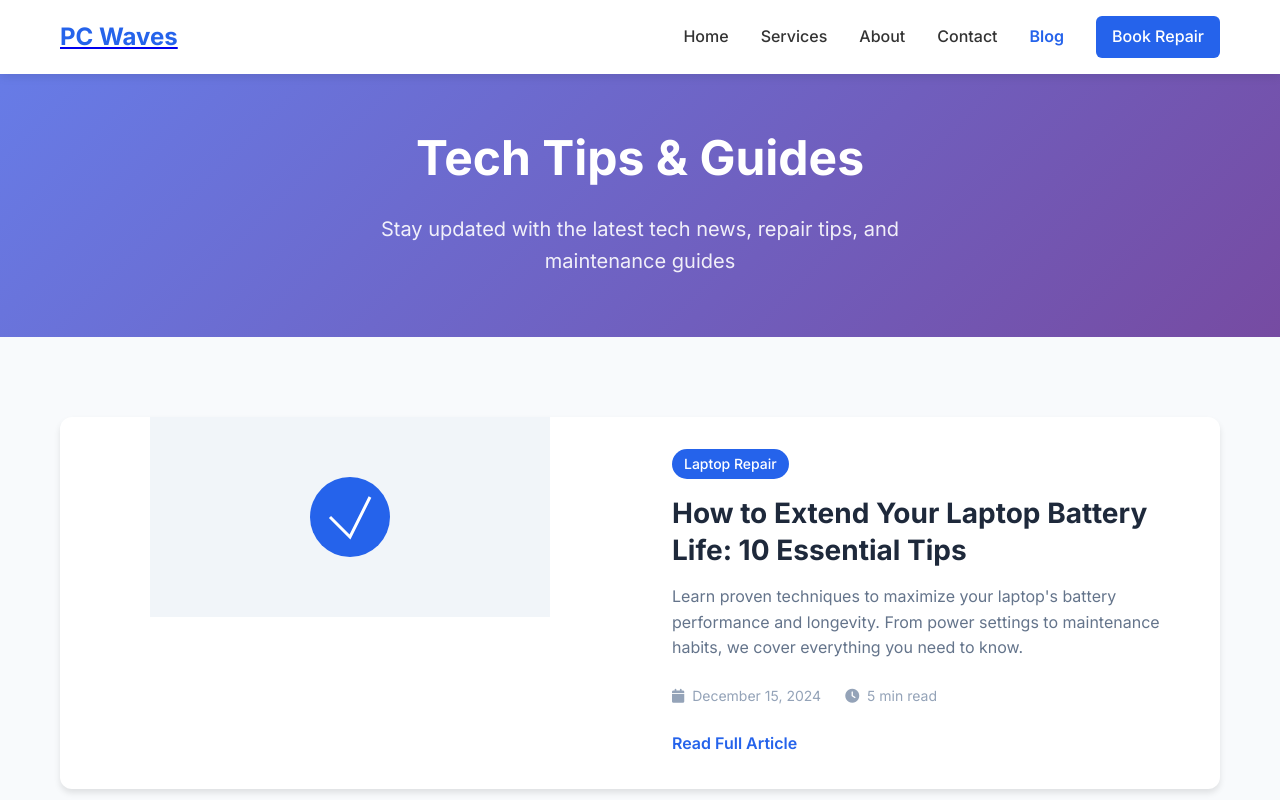
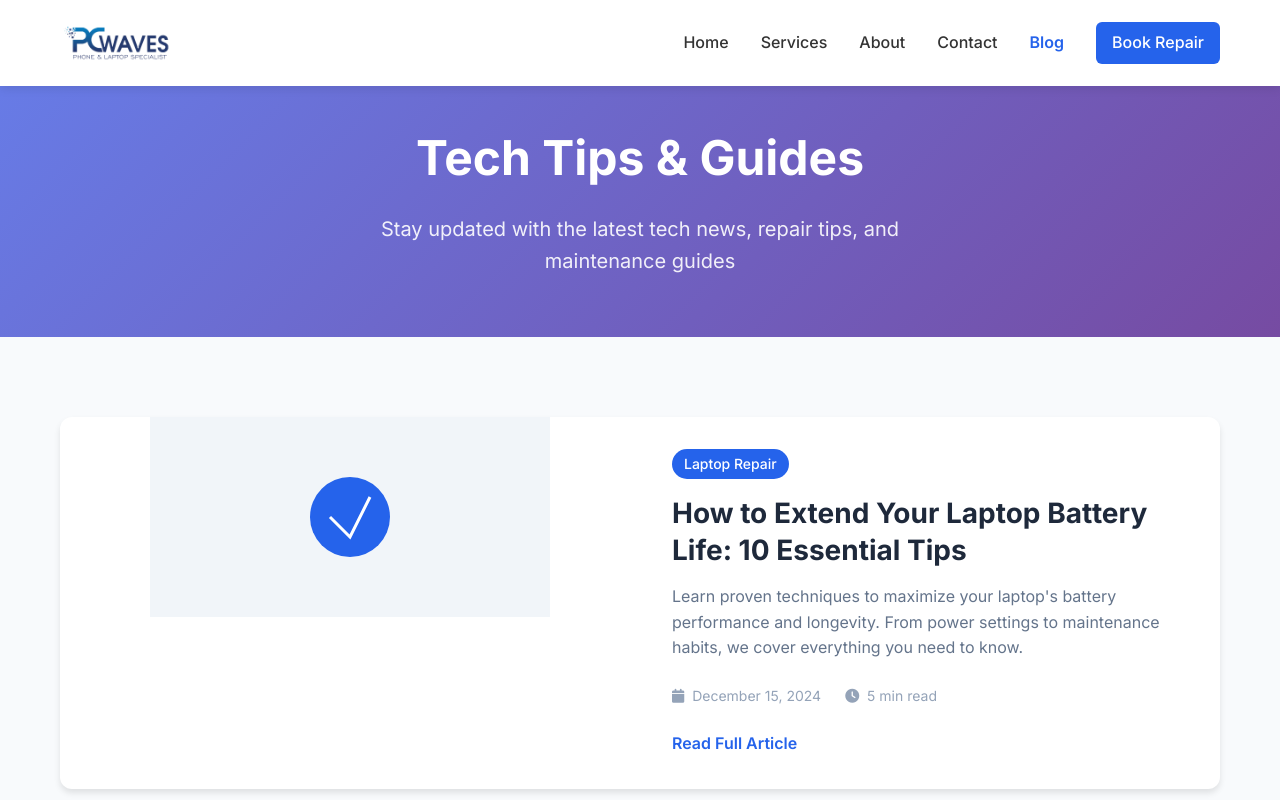
Before and after one commit to TahaKotwal12/Pcwaves-2025, a plain HTML site: page blog.html in a window 1280 px wide. Shown: the top 800 px of the page. Drawn offline with nearby package versions, Linux system fonts and the light colour scheme.

Commit message:
fix: replace text logo with image logo for consistency across all pages

```diff
--- a/blog.html
+++ b/blog.html
@@ -18,7 +18,7 @@
     <nav class="navbar">
         <div class="nav-container">
             <div class="nav-logo">
-                <a href="index.html"><h2>PC Waves</h2></a>
+                <a href="index.html"><img src="images/pcwaves logo png.png" alt="PC Waves Logo" style="height:54px; width:auto; display:block;" /></a>
             </div>
             <div class="nav-menu" id="nav-menu">
                 <a href="index.html" class="nav-link">Home</a>
```
Also changed, not shown: custom-pc-build.html (+1 -1 lines), desktop-repair.html (+1 -1 lines), electronics.html (+1 -1 lines), gallery.html (+1 -1 lines), index.html (+1 -1 lines), laptop-repair.html (+1 -1 lines), money-transfer.html (+1 -1 lines), network-solutions.html (+1 -1 lines), phone-repair.html (+1 -1 lines), playstation-repair.html (+1 -1 lines), privacy.html (+1 -1 lines), images/pcwaves_logo_png.png (added).
